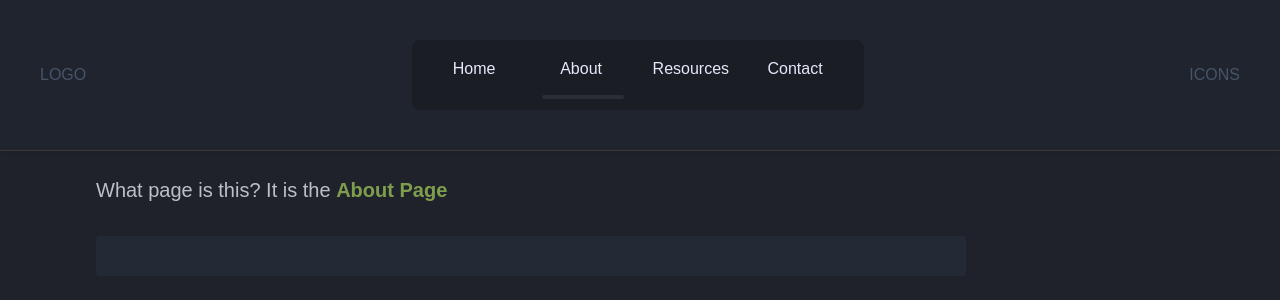
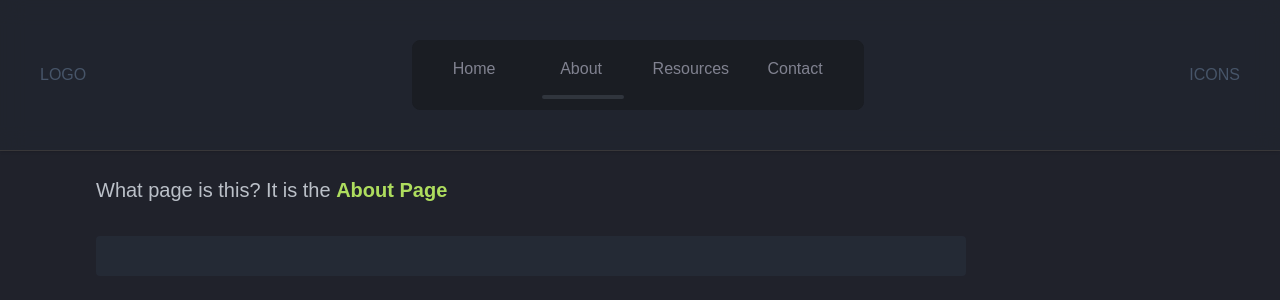
Before and after one commit to midcenturydude7/nextjs-framer-motion-layout-animations, a Next.js app: page /about in a window 1280 px wide. Shown: the top 300 px of the page. Built offline with nearby package versions, Linux system fonts and the light colour scheme; a web font is replaced by a local one.

Commit message:
Updated styles

```diff
--- a/app/components/FauxContent.jsx
+++ b/app/components/FauxContent.jsx
@@ -11,7 +11,7 @@ export default function FauxContent() {
     <main className="px-8 pt-44">
       <h1 className="mb-8 text-xl text-slate-200/80">
         What page is this? It is the{" "}
-        <span className="font-bold text-lime-300/60">{currentPage} Page</span>
+        <span className="font-bold text-lime-300/90">{currentPage} Page</span>
       </h1>
       <h2 className="h-10 w-4/5 rounded bg-slate-700/25 text-2xl font-bold" />
       <div className="mt-8 space-y-8">
--- a/app/components/Menu.jsx
+++ b/app/components/Menu.jsx
@@ -31,12 +31,12 @@ export default function Menu() {
               className="relative h-[40px] w-[75px] cursor-pointer outline-[none]"
               tabIndex={0}
             >
-              <span className="absolute bottom-[0] left-[4px] right-[0] top-[6px] z-[1] select-none text-[1rem] text-[#E8E8FD]">
+              <span className="absolute bottom-[0] left-[4px] right-[0] top-[6px] z-10 select-none text-[1rem] text-[#E8E8FD]/50 transition-colors hover:text-[#E8E8FD]">
                 {label}
               </span>
               {focused === path ? (
                 <motion.div
-                  className="absolute bottom-[-2px] left-[-10px] right-[0] z-[0] h-[110%] w-[140%] rounded-[8px] bg-[#23272F]"
+                  className="absolute bottom-[-2px] left-[-10px] right-[0] z-0 h-[110%] w-[140%] rounded-[8px] bg-[#23272F]"
                   initial={false}
                   transition={{
                     layout: {
@@ -49,7 +49,7 @@ export default function Menu() {
               ) : null}
               {selected === path ? (
                 <motion.div
-                  className="absolute bottom-[-8px] left-[0px] right-[0] z-[0] h-[4px] w-[110%] rounded-[8px] bg-[#393f49]/50"
+                  className="absolute bottom-[-8px] left-[0px] right-[0] z-0 h-[4px] w-[110%] rounded-[8px] bg-[#393f49]/70"
                   initial={false}
                   layoutId="underline"
                 />
```
